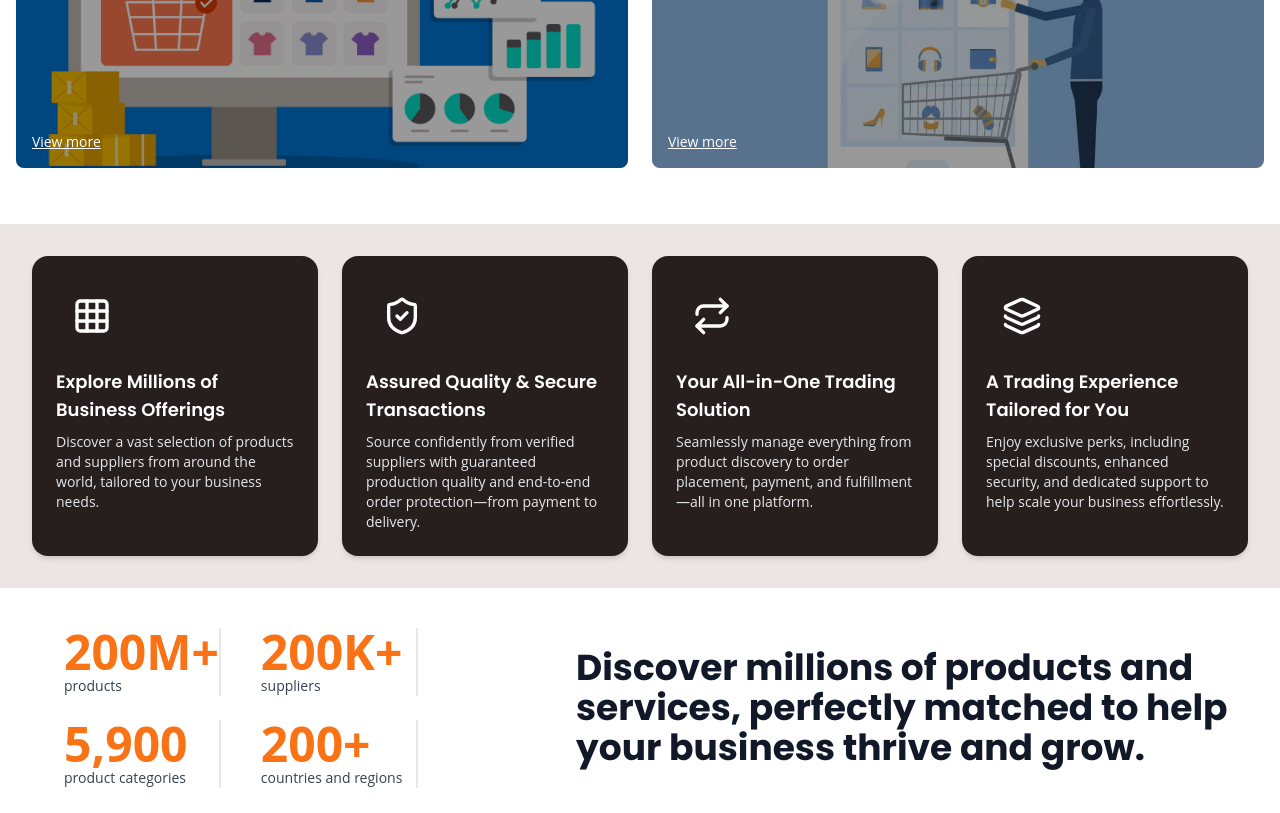
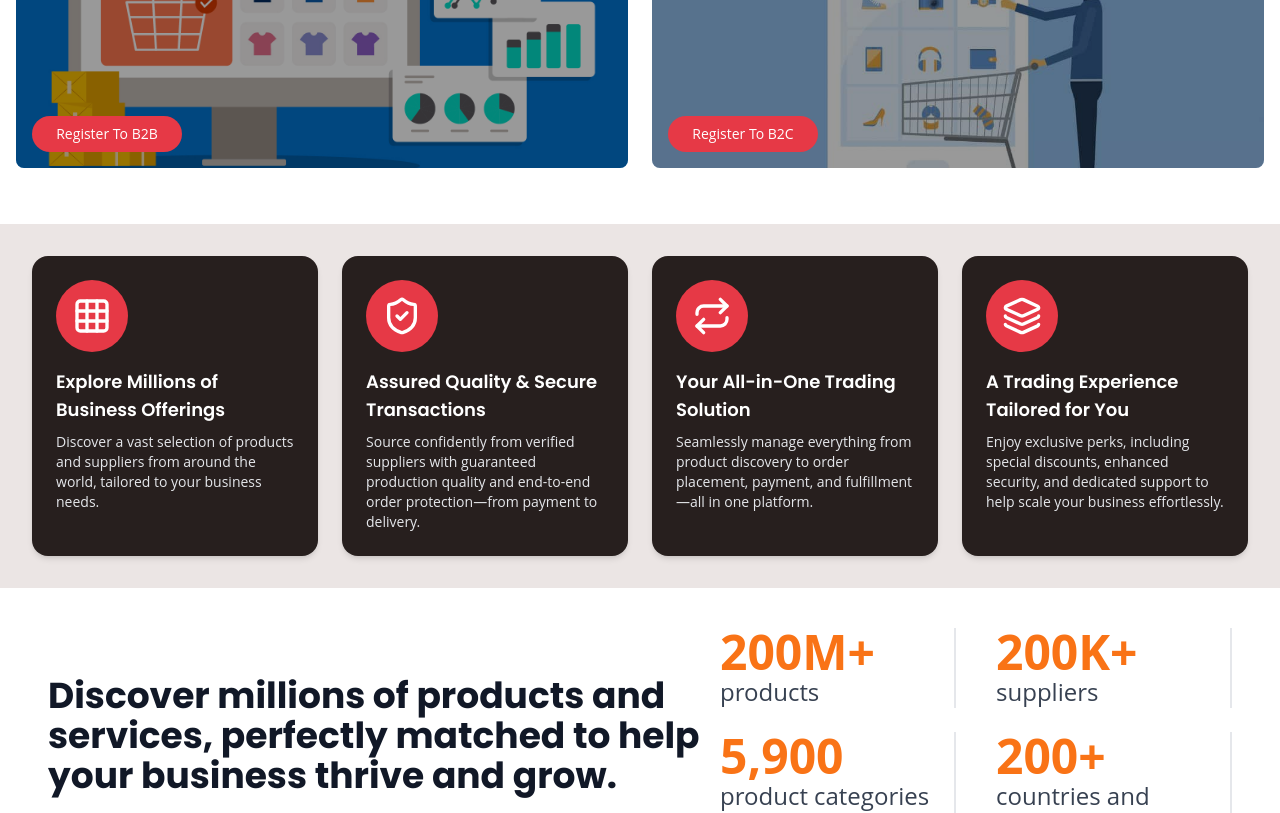
Before and after one commit to swadeshChhetri/KONNEKT, a Next.js app: page / in a window 1280 px wide. Shown: the part 200-1013 px from the top of the page. Built offline with nearby package versions, Linux system fonts and the light colour scheme.

Commit message:
fix the product-details logic

```diff
--- a/src/app/ConsumerProducts/[id]/page.js
+++ b/src/app/ConsumerProducts/[id]/page.js
@@ -80,6 +80,7 @@
 // }
 
 import { products } from "@/data/products";
+import { ShoppingCart, Bolt } from "lucide-react";
 
 
 export default async function ProductDetails({params}) {
@@ -97,7 +98,7 @@ export default async function ProductDetails({params}) {
     //   <p className="text-gray-700 mb-4">{product.description}</p>
     //   <p className="text-xl font-semibold">${product.price}</p>
     // </div>
-    <div className="container mx-auto px-4 py-8 grid md:grid-cols-2 gap-8 p-16">
+    <div  className="container mx-auto px-4 py-8 grid md:grid-cols-2 gap-8 pt-32">
     {/* Left Side - Product Images */}
     <div>
       {/* <img
--- a/src/app/page.js
+++ b/src/app/page.js
@@ -105,13 +105,13 @@ function HomePage() {
       img: "/b2b.jpg", // Replace with actual image paths
       title: "Business-to-Business",
       link: "/BusinessProducts",
-      linkText: "View more",
+      linkText: "Register To B2B",
     },
     {
       img: "/b2c.jpg",
       title: "Business-to-Consumer",
       link: "/ConsumerProducts",
-      linkText: "View more",
+      linkText: "Register To B2C",
     },
   ];
 
@@ -194,7 +194,14 @@ function HomePage() {
                 <h3 className="text-white text-lg font-semibold">
                   {card.title}
                 </h3>
-                <a href={card.link} className="text-white underline text-sm">
+                <a href={card.link} className="text-white text-sm rounded-[5rem] w-[150px] p-2 bg-primary text-center">
+           {/*      margin: 7rem 4%;
+
+     */}
+
+
+
+
                   {card.linkText}
                 </a>
               </div>
@@ -209,7 +216,7 @@ function HomePage() {
             key={index}
             className="flex flex-col items-start bg-[#271f1e] text-white p-6 rounded-2xl shadow-md"
           >
-            <div className="p-4 rounded-full mb-4">
+            <div className="p-4 rounded-full mb-4 bg-primary">
               {feature.icon}
             </div>
             <h3 className="text-lg font-semibold mb-2">{feature.title}</h3>
@@ -220,32 +227,31 @@ function HomePage() {
 
       <section className="flex flex-col md:flex-row items-center justify-between px-6 md:px-12 py-10">
 
-      <div className="grid grid-cols-2 gap-6 mt-6 md:mt-0 text-gray-900">
-          <div className="border-r-2 pl-4">
-            <p className="text-5xl font-bold text-orange-500">200M+</p>
-            <p className="text-sm text-gray-700">products</p>
-          </div>
-          <div className="border-r-2 pl-4">
-            <p className="text-5xl font-bold text-orange-500">200K+</p>
-            <p className="text-sm text-gray-700">suppliers</p>
-          </div>
-          <div className="border-r-2 pl-4">
-            <p className="text-5xl font-bold text-orange-500">5,900</p>
-            <p className="text-sm text-gray-700">product categories</p>
-          </div>
-          <div className="border-r-2 pl-4">
-            <p className="text-5xl font-bold text-orange-500">200+</p>
-            <p className="text-sm text-gray-700">countries and regions</p>
-          </div>
-        </div>
-
-
-        <div className="max-w-lg">
+      <div className="max-w-lg">
           <h2 className="text-3xl md:text-4xl font-bold text-gray-900">
             Discover millions of products and services, perfectly matched to
             help your business thrive and grow.
           </h2>
         </div>
+
+      <div className="grid grid-cols-2 gap-6 mt-6 md:mt-0 text-gray-900">
+          <div className="border-r-2 pl-4">
+            <p className="text-5xl font-bold text-orange-500">200M+</p>
+            <p className="text-2xl text-gray-700">products</p>
+          </div>
+          <div className="border-r-2 pl-4">
+            <p className="text-5xl font-bold text-orange-500">200K+</p>
+            <p className="text-2xl text-gray-700">suppliers</p>
+          </div>
+          <div className="border-r-2 pl-4">
+            <p className="text-5xl font-bold text-orange-500">5,900</p>
+            <p className="text-2xl text-gray-700">product categories</p>
+          </div>
+          <div className="border-r-2 pl-4">
+            <p className="text-5xl font-bold text-orange-500">200+</p>
+            <p className="text-2xl text-gray-700">countries and regions</p>
+          </div>
+      </div>
 
       </section>
 
```
